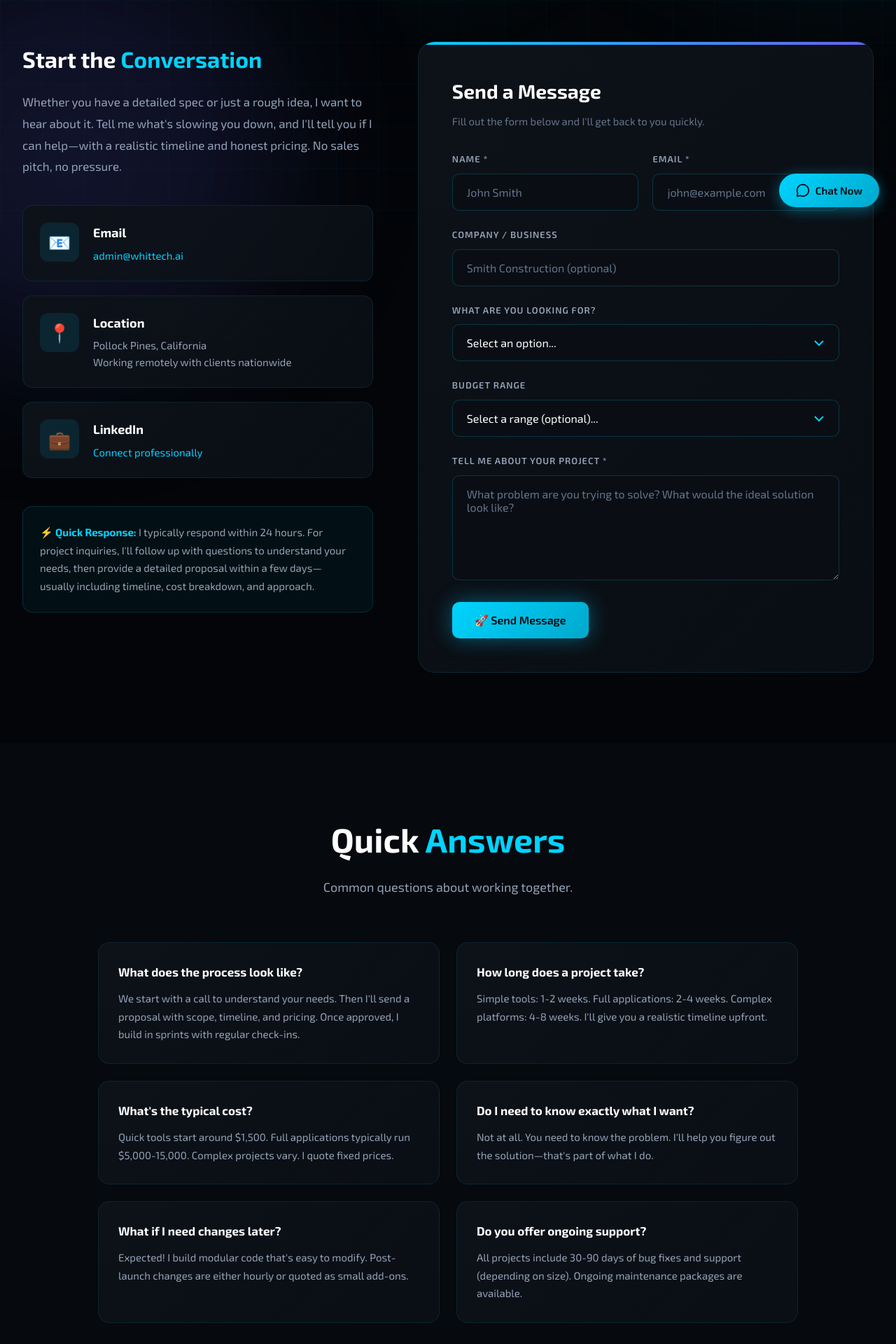
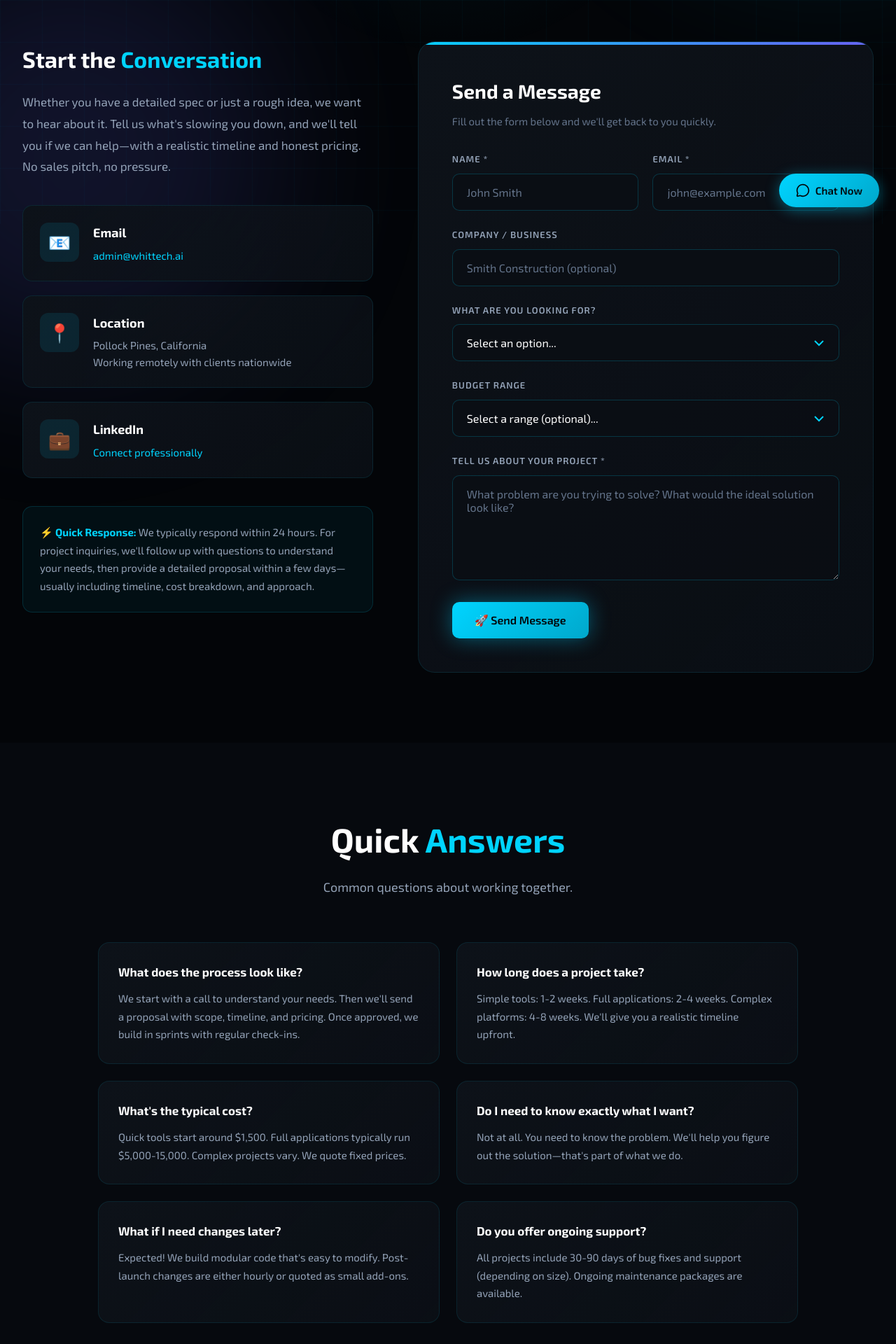
Before and after one commit to justinw916-sketch/Whittech.ai, a React (Vite) app: page /contact in a window 1280 px wide. Shown: the part 480-2400 px from the top of the page at 70% size. Built offline with nearby package versions, Linux system fonts and the light colour scheme.

Commit message:
copy: Change first-person singular to plural for company voice

```diff
--- a/src/pages/Contact.jsx
+++ b/src/pages/Contact.jsx
@@ -37,7 +37,7 @@ export default function Contact() {
         <>
             <div className="page-header">
                 <h1>Let's <span className="accent">Talk</span></h1>
-                <p>Got an idea? A problem? A question? I'm here to help—and I respond fast.</p>
+                <p>Got an idea? A problem? A question? We're here to help—and we respond fast.</p>
             </div>
 
             <section>
@@ -45,7 +45,7 @@ export default function Contact() {
                     <div className="contact-grid">
                         <div className="contact-info">
                             <h2>Start the <span className="accent">Conversation</span></h2>
-                            <p>Whether you have a detailed spec or just a rough idea, I want to hear about it. Tell me what's slowing you down, and I'll tell you if I can help—with a realistic timeline and honest pricing. No sales pitch, no pressure.</p>
+                            <p>Whether you have a detailed spec or just a rough idea, we want to hear about it. Tell us what's slowing you down, and we'll tell you if we can help—with a realistic timeline and honest pricing. No sales pitch, no pressure.</p>
 
                             <div className="contact-methods">
                                 <div className="contact-method">
@@ -72,7 +72,7 @@ export default function Contact() {
                             </div>
 
                             <div className="response-box">
-                                <p><strong>⚡ Quick Response:</strong> I typically respond within 24 hours. For project inquiries, I'll follow up with questions to understand your needs, then provide a detailed proposal within a few days—usually including timeline, cost breakdown, and approach.</p>
+                                <p><strong>⚡ Quick Response:</strong> We typically respond within 24 hours. For project inquiries, we'll follow up with questions to understand your needs, then provide a detailed proposal within a few days—usually including timeline, cost breakdown, and approach.</p>
                             </div>
                         </div>
 
@@ -80,7 +80,7 @@ export default function Contact() {
                             {!submitted ? (
                                 <>
                                     <h2>Send a Message</h2>
-                                    <p>Fill out the form below and I'll get back to you quickly.</p>
+                                    <p>Fill out the form below and we'll get back to you quickly.</p>
 
                                     <form
                                         action="https://formsubmit.co/admin@whittech.ai"
@@ -138,7 +138,7 @@ export default function Contact() {
                                         </div>
 
                                         <div className="form-group">
-                                            <label htmlFor="message">Tell me about your project *</label>
+                                            <label htmlFor="message">Tell us about your project *</label>
                                             <textarea id="message" name="message" placeholder="What problem are you trying to solve? What would the ideal solution look like?" required></textarea>
                                         </div>
 
@@ -151,7 +151,7 @@ export default function Contact() {
                                 <div className="form-success show">
                                     <div className="icon">✅</div>
                                     <h3>Message Sent!</h3>
-                                    <p>Thanks for reaching out. I'll review your message and get back to you within 24 hours with next steps.</p>
+                                    <p>Thanks for reaching out. We'll review your message and get back to you within 24 hours with next steps.</p>
                                     <button onClick={() => setSubmitted(false)} className="btn btn-secondary" style={{ marginTop: '20px' }}>Send Another</button>
                                 </div>
                             )}
@@ -167,11 +167,11 @@ export default function Contact() {
                         <p>Common questions about working together.</p>
                     </div>
                     <div className="faq-grid">
-                        <div className="faq-item"><h3>What does the process look like?</h3><p>We start with a call to understand your needs. Then I'll send a proposal with scope, timeline, and pricing. Once approved, I build in sprints with regular check-ins.</p></div>
-                        <div className="faq-item"><h3>How long does a project take?</h3><p>Simple tools: 1-2 weeks. Full applications: 2-4 weeks. Complex platforms: 4-8 weeks. I'll give you a realistic timeline upfront.</p></div>
-                        <div className="faq-item"><h3>What's the typical cost?</h3><p>Quick tools start around $1,500. Full applications typically run $5,000-15,000. Complex projects vary. I quote fixed prices.</p></div>
-                        <div className="faq-item"><h3>Do I need to know exactly what I want?</h3><p>Not at all. You need to know the problem. I'll help you figure out the solution—that's part of what I do.</p></div>
-                        <div className="faq-item"><h3>What if I need changes later?</h3><p>Expected! I build modular code that's easy to modify. Post-launch changes are either hourly or quoted as small add-ons.</p></div>
+                        <div className="faq-item"><h3>What does the process look like?</h3><p>We start with a call to understand your needs. Then we'll send a proposal with scope, timeline, and pricing. Once approved, we build in sprints with regular check-ins.</p></div>
+                        <div className="faq-item"><h3>How long does a project take?</h3><p>Simple tools: 1-2 weeks. Full applications: 2-4 weeks. Complex platforms: 4-8 weeks. We'll give you a realistic timeline upfront.</p></div>
+                        <div className="faq-item"><h3>What's the typical cost?</h3><p>Quick tools start around $1,500. Full applications typically run $5,000-15,000. Complex projects vary. We quote fixed prices.</p></div>
+                        <div className="faq-item"><h3>Do I need to know exactly what I want?</h3><p>Not at all. You need to know the problem. We'll help you figure out the solution—that's part of what we do.</p></div>
+                        <div className="faq-item"><h3>What if I need changes later?</h3><p>Expected! We build modular code that's easy to modify. Post-launch changes are either hourly or quoted as small add-ons.</p></div>
                         <div className="faq-item"><h3>Do you offer ongoing support?</h3><p>All projects include 30-90 days of bug fixes and support (depending on size). Ongoing maintenance packages are available.</p></div>
                     </div>
                 </div>
```
